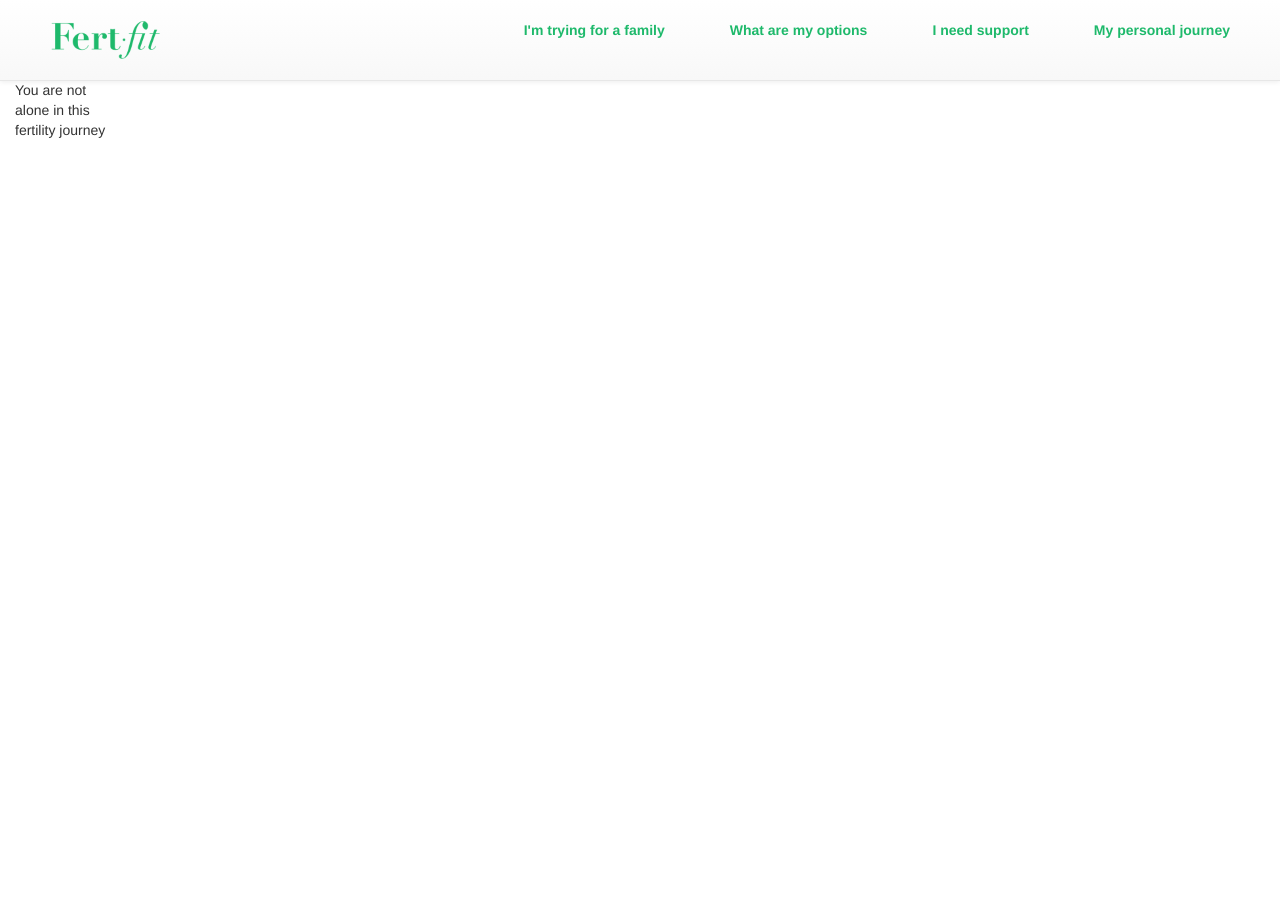
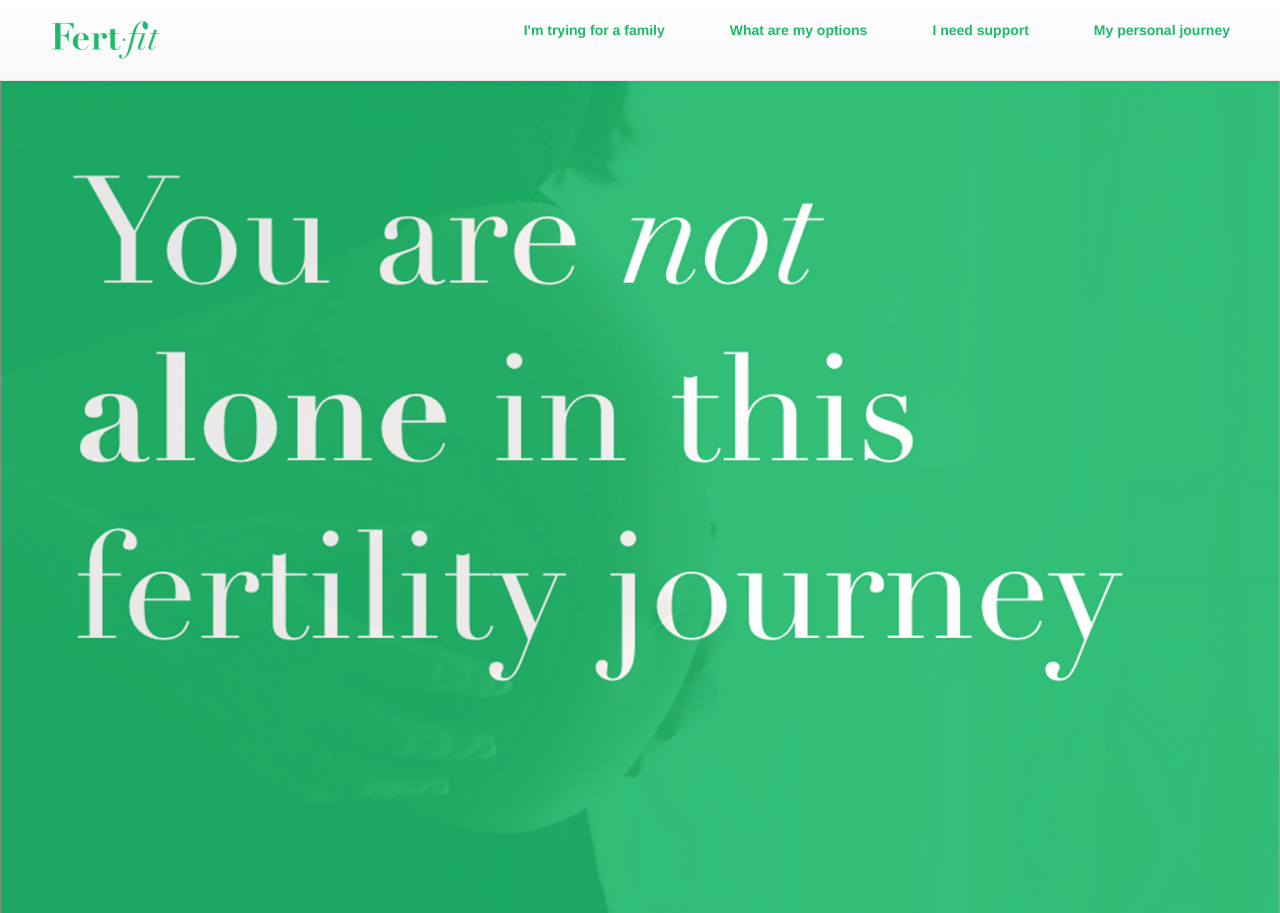
Before and after one commit to darraghoriordan/fertfithtml, a plain HTML site: page demo.html in a window 1280 px wide. Before the commit the page ends 800 px from the top, so only its background shows below. Drawn offline with nearby package versions, Linux system fonts and the light colour scheme.

Commit message:
working landing page

```diff
--- a/default.css
+++ b/default.css
@@ -1,7 +1,10 @@
 body{
 	padding-top:80px;
 }
-
+.no-padding {
+  padding-left: 0;
+  padding-right: 0;
+}
 .navbar-fixed-top {
     min-height: 80px;
 }
--- a/demo.html
+++ b/demo.html
@@ -43,8 +43,12 @@
   </div><!-- /.container-fluid -->
 </nav>
 <div sty="clear-fix" ></div>
-<div class="container-fluid">
-	You are <span class="italic">not</span><br/>alone in this <br/> fertility journey
+<div class="container-fluid no-padding">
+  <div class="row">
+    <div class="col-md-12">
+<img src="./massivehompageimage.png" class="img-responsive"/>
+</div>
+</div>
 </div>
 
 </body>
```
Also changed, not shown: massivehompageimage.png (added).
